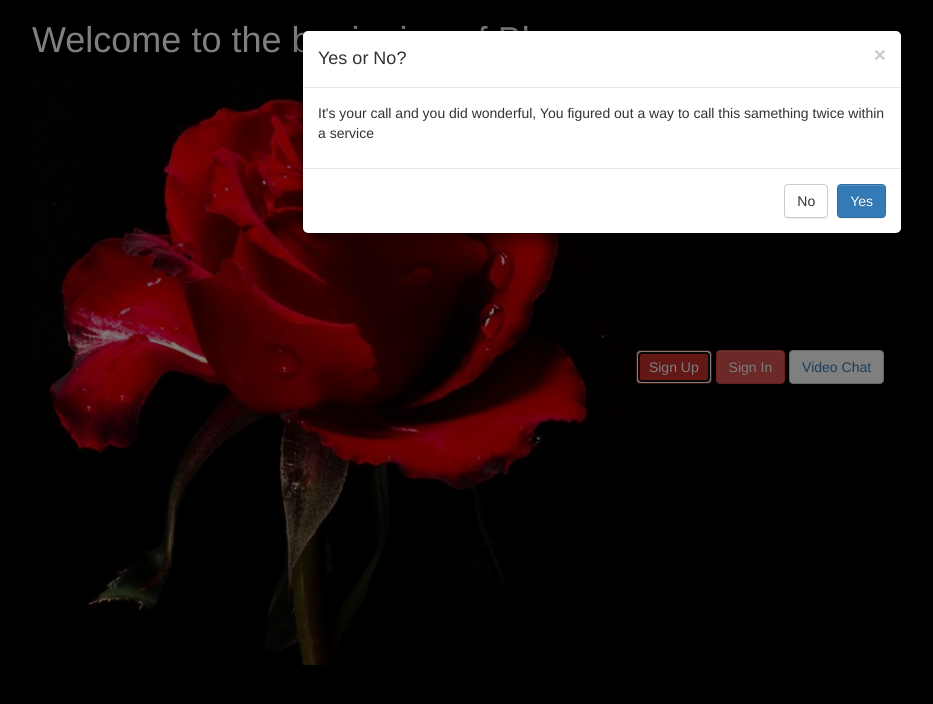
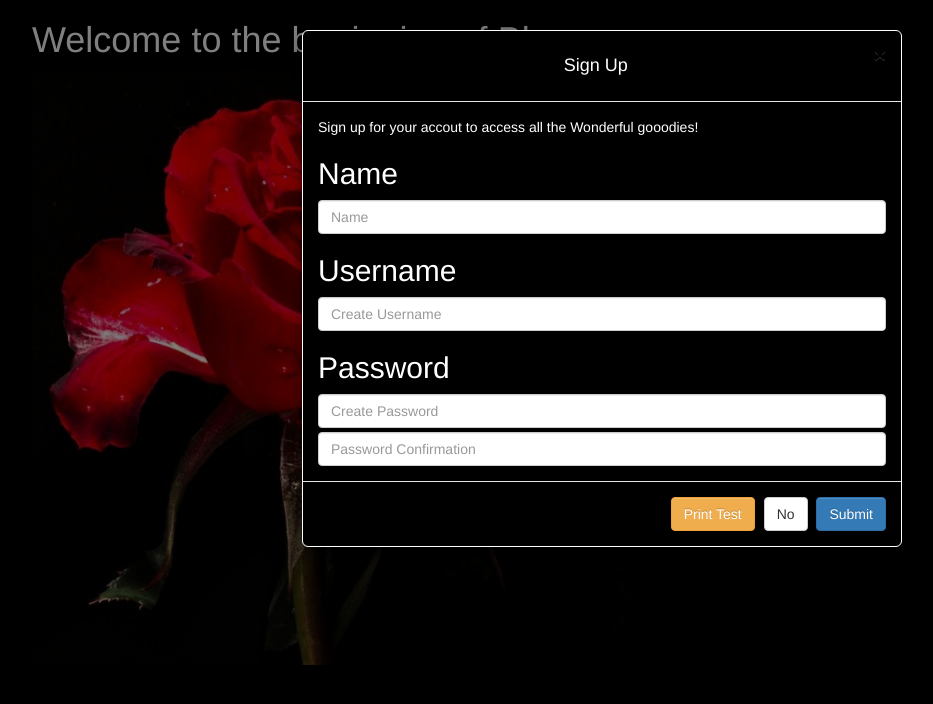
Before and after one commit to mrterry06/DataStructures, a website: page bloom/content/index.html in a window 1280 px wide. Both pictures are taken after a click on the button "Sign Up". Shown: the whole page, without its empty margins (38-971 px from the left). Drawn offline with Linux system fonts and the light colour scheme.

Commit message:
Timeout added to Modal

```diff
--- a/bloom/content/config.js
+++ b/bloom/content/config.js
@@ -12,6 +12,17 @@ angular.module('bloomApp' , ['ui.router', 'bloomApp.controllers', 'bloomApp.serv
 				templateUrl: 'js/views/splash.html',
 				controller: 'mainCtrl'
 			})
+			.state('buProfileForm', {
+				url: '/buProfileForm',
+				templateUrl: 'js/views/setup-profile.html'
+
+			})
+			.state('buSignUpForm.credentials',{
+				url: '/credentials'
+			})
+			.state('buSignUpForm.profileInfo',{
+				//url: '/profileInfo'
+			})
 			.state('buVideo', {
 				url: '/buVideo',
 				templateUrl: 'js/views/video-chat/video.html',
--- a/bloom/content/css/styles.less
+++ b/bloom/content/css/styles.less
@@ -17,3 +17,8 @@
   		width: 320px
 	}
 }
+
+.signUpModal {
+	color: white;
+
+}
--- a/bloom/content/js/controllers.js
+++ b/bloom/content/js/controllers.js
@@ -1,9 +1,9 @@
 angular.module('bloomApp.controllers', ['angularModalService'])
 	.controller('mainCtrl', function($scope, $http, $state, buSignOrJoin, ModalService){
 
-		$scope.openSplashModal = function(data){
+		$scope.openSplashModal = function(data, controller){
 
-			buSignOrJoin.introModal(data);
+			buSignOrJoin.introModal(data, controller);
 
 		}
 
@@ -11,4 +11,31 @@ angular.module('bloomApp.controllers', ['angularModalService'])
 	.controller('buVideoCtrl', function($scope, $state, $http){
 
 
+	})
+	.controller('signUpModalCtrl', function($scope, $state, $http, close, $timeout){
+
+		$scope.close = function(result){
+	            		close(result, 500);
+	            		console.log("Hey you are here");
+	            		$timeout(function() {
+	            			$state.go("buProfileForm");
+	            		}, 1000);
+	            	}
+
+		$scope.test = function(){
+			console.log("signUpModalCtrl is successfully implemented");
+		}
+	})
+	.controller('signInModalCtrl', function($scope, $state, $http, close, $timeout){
+
+		$scope.close = function(result){
+						close(result, 500);
+						$timeout(function(){
+							$state.go('buProfileForm');
+						}, 500);
+					}
+
+		$scope.test = function(){
+			console.log("signInModalCtrl is successfully implemented");
+		}
 	});
--- a/bloom/content/js/services.js
+++ b/bloom/content/js/services.js
@@ -1,4 +1,4 @@
-angular.module('bloomApp.services', ['angularModalService'])
+angular.module('bloomApp.services', ['angularModalService','bloomApp.controllers'])
 
 
 
@@ -14,16 +14,12 @@ angular.module('bloomApp.services', ['angularModalService'])
 .factory('bloomModal', function(ModalService){
 
 	return {
-		createModal: function(data){
+		createModal: function(data, ctrl){
 
 			console.log(data);
 			  ModalService.showModal({
 	            templateUrl: data,
-	            controller: function($scope, close){
-	            	$scope.close = function(result){
-	            		close(result, 500);
-	            	}
-	            }
+	            controller: ctrl
 	        }).then(function(modal) {
 	            modal.element.modal();
 	            modal.close.then(function(result) {
@@ -56,8 +52,10 @@ angular.module('bloomApp.services', ['angularModalService'])
 			console.log("Your test was a success");
 		},
 
-		introModal: function(data){
-			bloomModal.createModal(data);
+		introModal: function(data, controller){
+			console.log(data);
+			console.log(controller);
+			bloomModal.createModal(data, controller);
 		}
 	}
 
--- a/bloom/content/js/views/sign-up-modal.html
+++ b/bloom/content/js/views/sign-up-modal.html
@@ -1,16 +1,24 @@
-<div class="modal fade">
+<div class="modal fade signUpModal">
   <div class="modal-dialog">
-    <div class="modal-content">
+    <div style="background-color: black; color: white; border-style: solid; border-color: white; border-width: 1px;" class="modal-content">
       <div class="modal-header">
         <button type="button" class="close" ng-click="close(false)" data-dismiss="modal" aria-hidden="true">&times;</button>
-        <h4 class="modal-title">Yes or No?</h4>
+        <h4 style="text-align: center;">Sign Up</h4>
       </div>
       <div class="modal-body">
-        <p>It's your call and you did wonderful, You figured out a way to call this samething twice within a service</p>
+        <p>Sign up for your accout to access all the Wonderful gooodies!</p>
+        <h2>Name</h2>
+        <input class="form-control" placeholder="Name">
+        <h2>Username</h2>
+        <input class="form-control" placeholder="Create Username">
+        <h2>Password</h2>
+        <input style="margin-bottom: 4px;" class="form-control" placeholder="Create Password">
+        <input class="form-control" placeholder="Password Confirmation">
       </div>
       <div class="modal-footer">
+        <button type="button" ng-click="test()" class="btn btn-warning" data-dismiss="modal">Print Test</button>
         <button type="button" ng-click="close(false)" class="btn btn-default" data-dismiss="modal">No</button>
-        <button type="button" ng-click="close(true)" class="btn btn-primary" data-dismiss="modal">Yes</button>
+        <button type="button" ng-click="close(true)" class="btn btn-primary" data-dismiss="modal">Submit</button>
       </div>
     </div>
   </div>
--- a/bloom/content/js/views/splash.html
+++ b/bloom/content/js/views/splash.html
@@ -3,8 +3,8 @@
 		<h1> Welcome to the beginning of Bloom</h1>
 		<img src="pics/rose1.jpg">
 
-		<button class="btn btn-danger" ng-click="openSplashModal('js/views/sign-up-modal.html')" >Sign Up</button>
-		<button class="btn btn-danger" ng-click="openSplashModal('js/views/sign-in-modal.html')">Sign In</button>
+		<button class="btn btn-danger" ng-click="openSplashModal('js/views/sign-up-modal.html', 'signUpModalCtrl')" >Sign Up</button>
+		<button class="btn btn-danger" ng-click="openSplashModal('js/views/sign-in-modal.html', 'signInModalCtrl')">Sign In</button>
 		<button class="btn btn-default" ><a ui-sref="buVideo">Video Chat</a></button>
 	</div>
 </div>
```
Also changed, not shown: bloom/content/js/views/sign-in-modal.html (+2 -1 lines), bloom/content/css/styles.css.
